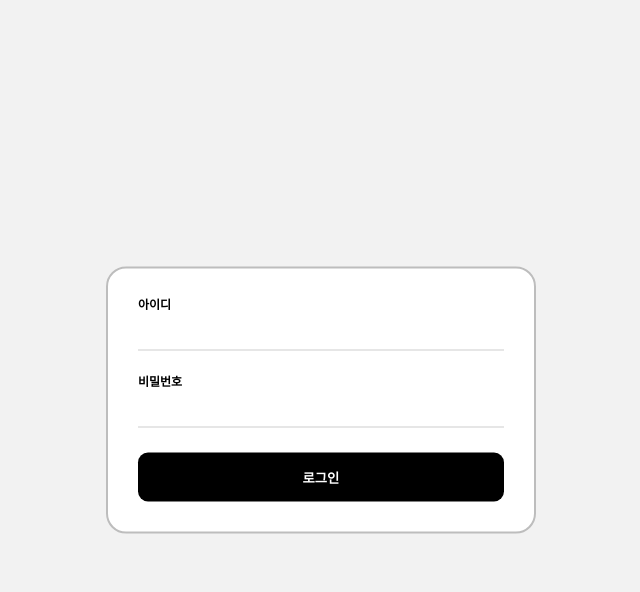
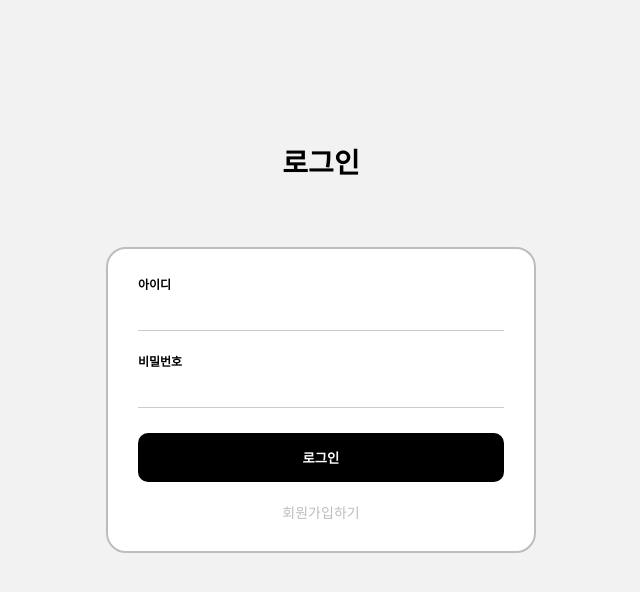
Before and after one commit to YOOJS1205/wanted-pre-onboarding-challenge-fe-1, a React (Create React App) app: page /auth/login in a window 1280 px wide. Shown: the top 592 px of the page, without its empty margins (319-959 px from the left). Built offline with nearby package versions, Linux system fonts and the light colour scheme.

Commit message:
Feat: 회원가입 페이지 퍼블리싱, api 통신

```diff
--- a/package.json
+++ b/package.json
@@ -7,6 +7,7 @@
     "@testing-library/react": "^13.3.0",
     "@testing-library/user-event": "^13.5.0",
     "axios": "^0.27.2",
+    "http-proxy-middleware": "^2.0.6",
     "prettier": "^2.7.1",
     "react": "^18.2.0",
     "react-dom": "^18.2.0",
--- a/src/components/Form/JoinForm.jsx
+++ b/src/components/Form/JoinForm.jsx
@@ -1,14 +1,38 @@
-import React from "react";
-import styled from "styled-components";
+import React, { useState } from "react";
+import axios from "axios";
+import Button from "../Button/Button";
+import Container from "../Container/Container";
 import UserInfoInput from "./UserInfoInput";
 
 export default function JoinForm() {
+  const [id, setId] = useState("");
+  const [password, setPassword] = useState("");
+
+  function onHandleId(e) {
+    setId(e.target.value);
+  }
+
+  function onHandlePassword(e) {
+    setPassword(e.target.value);
+  }
+
+  async function onClickJoinButton() {
+    try {
+      const res = await axios.post("http://localhost:8080/users/create", {
+        email: id,
+        password: password,
+      });
+      console.log(res);
+    } catch (error) {
+      console.log(error);
+    }
+  }
+
   return (
     <Container>
-      <UserInfoInput />
-      <UserInfoInput />
+      <UserInfoInput labelText="아이디" onChange={onHandleId} />
+      <UserInfoInput labelText="비밀번호" onChange={onHandlePassword} />
+      <Button buttonText="회원가입" onClick={onClickJoinButton} />
     </Container>
   );
 }
-
-const Container = styled.article``;
--- a/src/components/Form/LoginForm.jsx
+++ b/src/components/Form/LoginForm.jsx
@@ -3,12 +3,11 @@ import axios from "axios";
 import Container from "../../components/Container/Container";
 import Button from "../Button/Button";
 import UserInfoInput from "./UserInfoInput";
+import ToJoin from "../../pages/Login/ToJoin";
 
 export default function LoginForm() {
   const [id, setId] = useState("");
   const [password, setPassword] = useState("");
-
-  console.log(id, password);
 
   function onHandleId(e) {
     setId(e.target.value);
@@ -20,13 +19,14 @@ export default function LoginForm() {
 
   async function onClickLoginButton() {
     try {
-      const res = axios.post("http://localhost:8080/users/login", {
-        body: {
-          email: id,
-          password: password,
-        },
+      const res = await axios.post("http://localhost:8080/users/login", {
+        email: id,
+        password: password,
       });
       console.log(res);
+      if (res.data.message === "성공적으로 로그인 했습니다") {
+        localStorage.setItem("token", res.data.token);
+      }
     } catch (error) {
       console.log(error);
     }
@@ -36,6 +36,7 @@ export default function LoginForm() {
       <UserInfoInput labelText="아이디" onChange={onHandleId} />
       <UserInfoInput labelText="비밀번호" onChange={onHandlePassword} />
       <Button buttonText="로그인" onClick={onClickLoginButton} />
+      <ToJoin />
     </Container>
   );
 }
--- /dev/null
+++ b/src/components/Title/Title.jsx
@@ -0,0 +1,13 @@
+import React from "react";
+import styled from "styled-components";
+
+export default function Title({ titleText }) {
+  return <H1>{titleText}</H1>;
+}
+
+const H1 = styled.h1`
+  text-align: center;
+  font-size: 28px;
+  font-weight: 600;
+  padding-top: 150px;
+`;
--- a/src/pages/Join/Join.jsx
+++ b/src/pages/Join/Join.jsx
@@ -1,10 +1,12 @@
 import React from "react";
 import styled from "styled-components";
 import JoinForm from "../../components/Form/JoinForm";
+import Title from "../../components/Title/Title";
 
 export default function Join() {
   return (
     <Container>
+      <Title titleText="회원가입" />
       <JoinForm />
     </Container>
   );
--- a/src/pages/Login/Login.jsx
+++ b/src/pages/Login/Login.jsx
@@ -1,10 +1,12 @@
 import React from "react";
 import styled from "styled-components";
 import LoginForm from "../../components/Form/LoginForm";
+import Title from "../../components/Title/Title";
 
 export default function Login() {
   return (
     <Container>
+      <Title titleText="로그인" />
       <LoginForm />
     </Container>
   );
--- /dev/null
+++ b/src/pages/Login/ToJoin.jsx
@@ -0,0 +1,15 @@
+import React from "react";
+import { Link } from "react-router-dom";
+import styled from "styled-components";
+
+export default function ToJoin() {
+  return <Func to="/auth/join">회원가입하기</Func>;
+}
+
+const Func = styled(Link)`
+  color: #bdbdbd;
+  display: block;
+  text-align: center;
+  font-size: 14px;
+  margin-top: 25px;
+`;
```
Also changed, not shown: src/setupProxy.js (added, +14 -0 lines), 2 other files (tests, documents, lock files or other folders).
